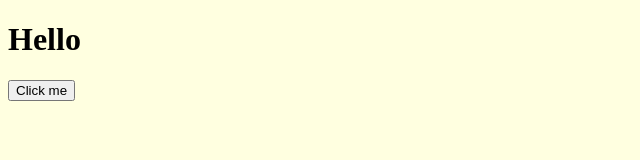
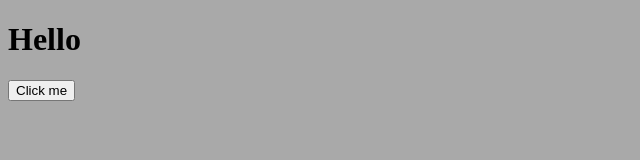
Before and after one commit to DonnellyDev/web-starter, a website built with Vite: page index.html in a window 1280 px wide. Shown: the whole page, without its empty margins (0-640 px from the left). Built offline with nearby package versions, Linux system fonts and the light colour scheme.

Commit message:
changed background colour to be more obvious

```diff
--- a/style.css
+++ b/style.css
@@ -1,3 +1,3 @@
 body {
-  background-color: lightyellow;
+  background-color: darkgray;
 }
```
